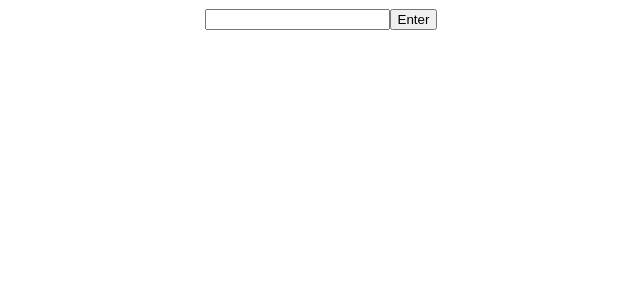
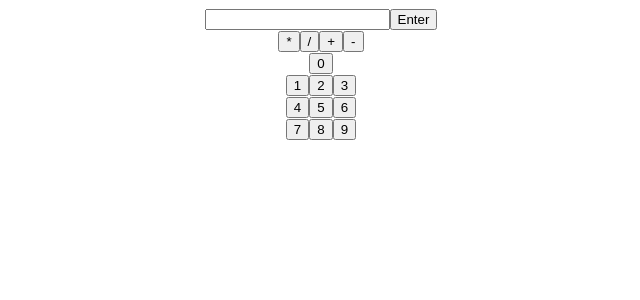
Before and after one commit to ForrestWeiswolf/wrong-calculator, a React (Create React App) app: page / in a window 1280 px wide. Shown: the top 300 px of the page, without its empty margins (319-959 px from the left). Built offline with nearby package versions, Linux system fonts and the light colour scheme.

Commit message:
Add nonfunctional keypad

```diff
--- a/src/App.tsx
+++ b/src/App.tsx
@@ -1,6 +1,7 @@
 import React, { useState } from 'react';
 import './App.css';
 import { evaluate } from './calculator';
+import Keypad from './Keypad';
 
 function App() {
   const [input, setInput] = useState('')
@@ -13,6 +14,7 @@ function App() {
         e => setInput(e.target.value.replace(/[^1-9\*/+\- ]/, ''))
       } value={input} />
       <button onClick={() => setResult(evaluate(input))}>Enter</button>
+      <Keypad />
     </div>
   );
 }
--- /dev/null
+++ b/src/Keypad.tsx
@@ -0,0 +1,25 @@
+import React from 'react'
+import { operations } from './calculator'
+
+const Keypad = () => {
+  return <div data-testid="keypad">
+    <div>
+      {operations.map(o => <button key={o}>{o}</button>)}
+    </div>
+    <div>
+      <button>0</button>
+    </div>
+    <div>
+      {[1, 2, 3].map(i => <button key={i}>{i}</button>)}
+    </div>
+    <div>
+      {[4, 5, 6].map(i => <button key={i}>{i}</button>)}
+    </div>
+    <div>
+      {[7, 8, 9].map(i => <button key={i}>{i}</button>)}
+    </div>
+  </div>
+
+}
+
+export default Keypad
--- a/src/calculator.ts
+++ b/src/calculator.ts
@@ -58,7 +58,7 @@ class ComplexExpression implements Expression {
   }
 }
 
-const operations = ['*', '/', '+', '-']
+export const operations = ['*', '/', '+', '-']
 
 export const evaluate = (expression: string): number => {
   const tokens = tokenize(expression)
```
Also changed, not shown: 2 other files (tests, documents, lock files or other folders).
